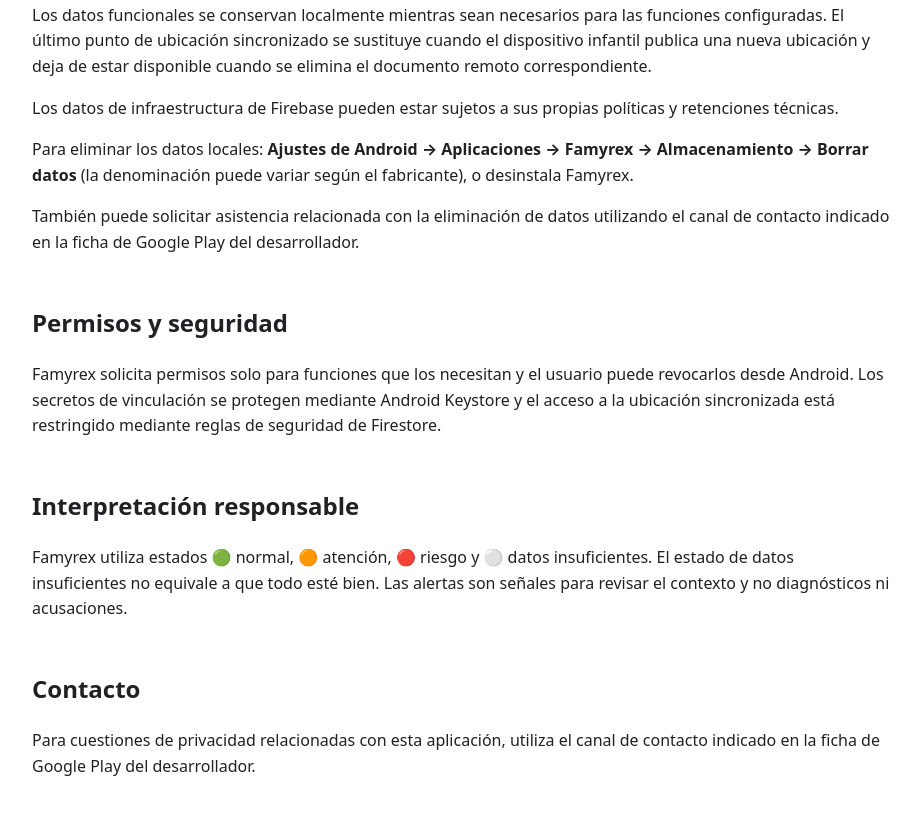
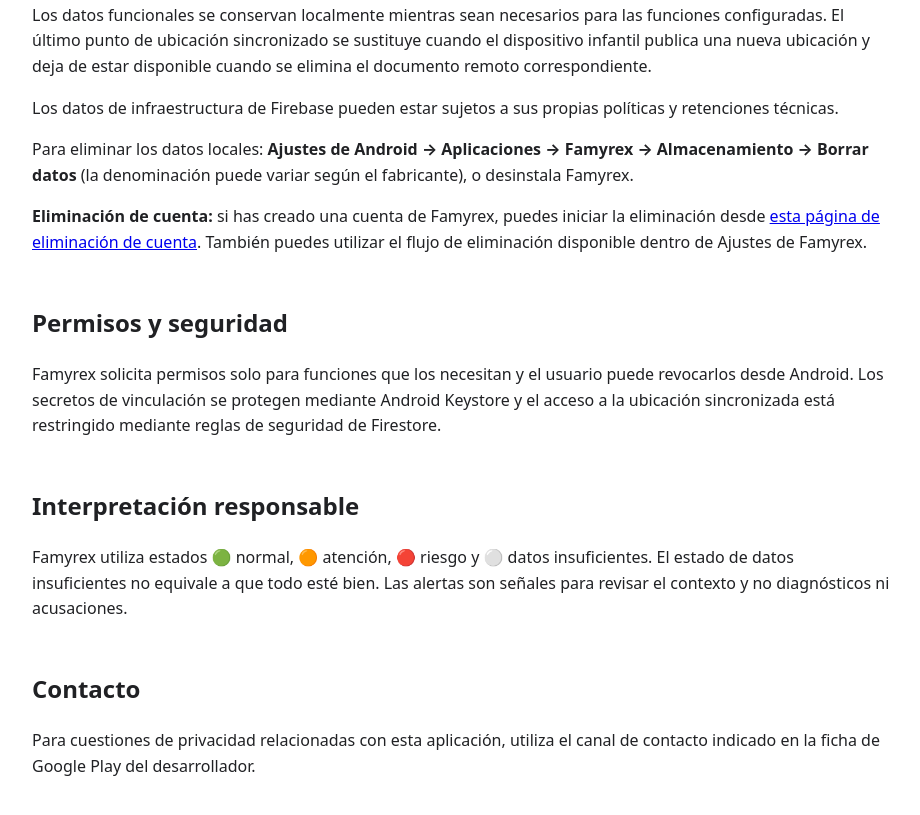
Before and after one commit to dorynexstudio-eng/famyrex, a plain HTML site: page docs/privacy-policy.html in a window 1280 px wide. Shown: the part 1596-2411 px from the top of the page, without its empty margins (178-1098 px from the left). Drawn offline with Linux system fonts and the light colour scheme.

Commit message:
docs: link account deletion from privacy policy

```diff
--- a/docs/privacy-policy.html
+++ b/docs/privacy-policy.html
@@ -45,7 +45,7 @@
 <p>Los datos funcionales se conservan localmente mientras sean necesarios para las funciones configuradas. El último punto de ubicación sincronizado se sustituye cuando el dispositivo infantil publica una nueva ubicación y deja de estar disponible cuando se elimina el documento remoto correspondiente.</p>
 <p>Los datos de infraestructura de Firebase pueden estar sujetos a sus propias políticas y retenciones técnicas.</p>
 <p>Para eliminar los datos locales: <strong>Ajustes de Android → Aplicaciones → Famyrex → Almacenamiento → Borrar datos</strong> (la denominación puede variar según el fabricante), o desinstala Famyrex.</p>
-<p>También puede solicitar asistencia relacionada con la eliminación de datos utilizando el canal de contacto indicado en la ficha de Google Play del desarrollador.</p>
+<p><strong>Eliminación de cuenta:</strong> si has creado una cuenta de Famyrex, puedes iniciar la eliminación desde <a href="/famyrex/account-deletion.html">esta página de eliminación de cuenta</a>. También puedes utilizar el flujo de eliminación disponible dentro de Ajustes de Famyrex.</p>
 
 <h2>Permisos y seguridad</h2>
 <p>Famyrex solicita permisos solo para funciones que los necesitan y el usuario puede revocarlos desde Android. Los secretos de vinculación se protegen mediante Android Keystore y el acceso a la ubicación sincronizada está restringido mediante reglas de seguridad de Firestore.</p>
```
